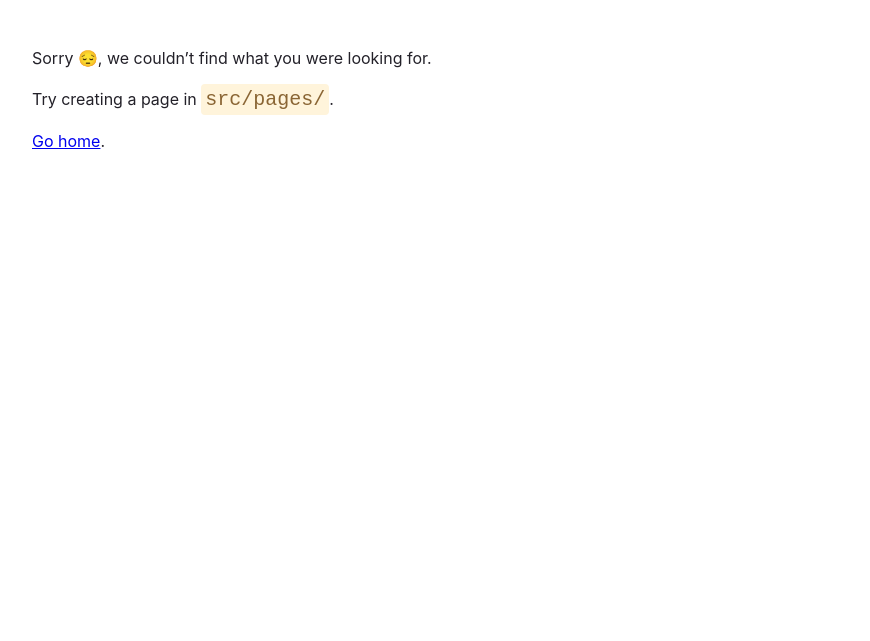
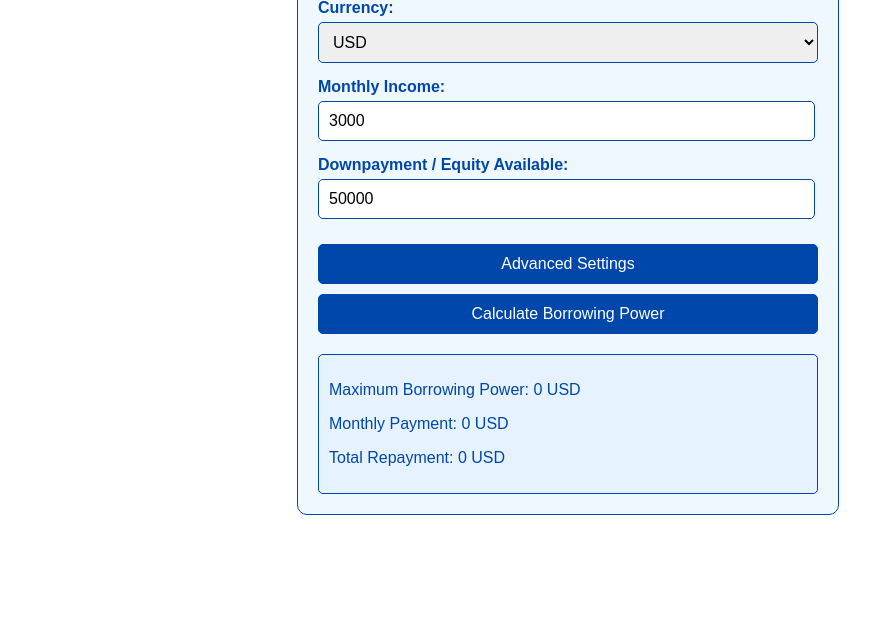
Before and after one commit to Aska-from-Antigua/personal-website, a Gatsby site: page /calculator in a window 1280 px wide. Before the commit this address had no page. Shown: the part 159-800 px from the top of the page, without its empty margins (72-942 px from the left). Built offline with nearby package versions, Linux system fonts and the light colour scheme; Gatsby itself is replaced by a stand-in of ours.

Commit message:
feat: add borrowing power calculator

```diff
--- a/src/components/layout.js
+++ b/src/components/layout.js
@@ -42,6 +42,9 @@ const Layout = ({ pageTitle, children }) => {
             <li className={navLinkItem}>
               <Link to="/contact" className={navLinkText}>Contact</Link>
             </li>
+            <li className={navLinkItem}>
+              <Link to="/calculator" className={navLinkText}>Calculator</Link>
+            </li>
             <li>
               <button className={ctaButton}>Contact Me</button>
             </li>
--- /dev/null
+++ b/src/pages/calculator.css
@@ -0,0 +1,64 @@
+.calculator {
+    font-family: Arial, sans-serif;
+    margin: 20px auto;
+    padding: 20px;
+    background-color: #f0f8ff;
+    border: 1px solid #0047ab;
+    border-radius: 10px;
+    max-width: 500px;
+  }
+
+  h1 {
+    color: #0047ab;
+    text-align: center;
+  }
+
+  p {
+    color: #0047ab;
+  }
+
+  .form-group {
+    margin-bottom: 15px;
+  }
+
+  label {
+    font-weight: bold;
+    color: #0047ab;
+    display: block;
+    margin-bottom: 5px;
+  }
+
+  input, select, button {
+    padding: 10px;
+    font-size: 16px;
+    border: 1px solid #0047ab;
+    border-radius: 5px;
+    width: 100%;
+  }
+
+  input {
+    width: 95%
+  }
+
+  button {
+    background-color: #0047ab;
+    color: white;
+    cursor: pointer;
+    margin-top: 10px;
+  }
+
+  button:hover {
+    background-color: #003580;
+  }
+
+  .output {
+    margin-top: 20px;
+    padding: 10px;
+    background-color: #e6f2ff;
+    border: 1px solid #0047ab;
+    border-radius: 5px;
+  }
+
+  .hidden {
+    display: none;
+  }
--- /dev/null
+++ b/src/pages/calculator.js
@@ -0,0 +1,131 @@
+import React, { useState } from 'react';
+import './calculator.css';
+
+const Calculator = () => {
+  const [currency, setCurrency] = useState('USD');
+  const [monthlyIncome, setMonthlyIncome] = useState(3000);
+  const [equityAvailable, setEquityAvailable] = useState(50000);
+  const [interestRate, setInterestRate] = useState(5);
+  const [downpaymentRequirement, setDownpaymentRequirement] = useState(30);
+  const [monthlyContributionLimit, setMonthlyContributionLimit] = useState(40);
+  const [loanPeriod, setLoanPeriod] = useState(15);
+  const [borrowingPower, setBorrowingPower] = useState(0);
+  const [monthlyPayment, setMonthlyPayment] = useState(0);
+  const [totalRepayment, setTotalRepayment] = useState(0);
+
+  const exchangeRate = 2.7;
+
+  const handleCurrencyChange = (newCurrency) => {
+    const rate = currency === 'USD' ? exchangeRate : 1 / exchangeRate;
+    setMonthlyIncome((prev) => (prev * rate).toFixed(2));
+    setEquityAvailable((prev) => (prev * rate).toFixed(2));
+    setCurrency(newCurrency);
+  };
+
+  const calculateBorrowingPower = () => {
+    const monthlyRepaymentLimit = monthlyIncome * (monthlyContributionLimit / 100);
+    const monthlyRate = interestRate / 100 / 12;
+    const totalMonths = loanPeriod * 12;
+    const maxLoan = monthlyRate
+      ? (monthlyRepaymentLimit * (1 - Math.pow(1 + monthlyRate, -totalMonths))) / monthlyRate
+      : monthlyRepaymentLimit * totalMonths;
+    const equityBasedLoan = equityAvailable / (downpaymentRequirement / 100);
+    const loan = Math.min(maxLoan, equityBasedLoan);
+
+    const roundedBorrowingPower = Math.floor((loan + equityAvailable) / 5000) * 5000;
+    setBorrowingPower(roundedBorrowingPower);
+
+    const monthlyPay = monthlyRate
+      ? loan * monthlyRate / (1 - Math.pow(1 + monthlyRate, -totalMonths))
+      : loan / totalMonths;
+    setMonthlyPayment(monthlyPay.toFixed(2));
+
+    const totalRepay = monthlyPay * totalMonths;
+    setTotalRepayment(totalRepay.toFixed(2));
+  };
+
+  return (
+    <div className="calculator">
+      <h1>Loan Borrowing Power Calculator</h1>
+      <div className="form-group">
+        <label>Currency:</label>
+        <select value={currency} onChange={(e) => handleCurrencyChange(e.target.value)}>
+          <option value="USD">USD</option>
+          <option value="XCD">XCD</option>
+        </select>
+      </div>
+
+      <div className="form-group">
+        <label>Monthly Income:</label>
+        <input
+          type="number"
+          value={monthlyIncome}
+          onChange={(e) => setMonthlyIncome(Number(e.target.value))}
+        />
+      </div>
+
+      <div className="form-group">
+        <label>Downpayment / Equity Available:</label>
+        <input
+          type="number"
+          value={equityAvailable}
+          onChange={(e) => setEquityAvailable(Number(e.target.value))}
+        />
+      </div>
+
+      <button className="toggle-advanced" onClick={() => document.getElementById('advanced-settings').classList.toggle('hidden')}>
+        Advanced Settings
+      </button>
+
+      <div id="advanced-settings" className="advanced hidden">
+        <div className="form-group">
+          <label>Interest Rate (%):</label>
+          <input
+            type="number"
+            value={interestRate}
+            onChange={(e) => setInterestRate(Number(e.target.value))}
+          />
+        </div>
+
+        <div className="form-group">
+          <label>Loan Period (years):</label>
+          <select value={loanPeriod} onChange={(e) => setLoanPeriod(Number(e.target.value))}>
+            <option value={5}>5</option>
+            <option value={10}>10</option>
+            <option value={15}>15</option>
+            <option value={20}>20</option>
+            <option value={30}>30</option>
+          </select>
+        </div>
+
+        <div className="form-group">
+          <label>Downpayment / Equity Requirements (%):</label>
+          <input
+            type="number"
+            value={downpaymentRequirement}
+            onChange={(e) => setDownpaymentRequirement(Number(e.target.value))}
+          />
+        </div>
+
+        <div className="form-group">
+          <label>Monthly Contribution Limit (%):</label>
+          <input
+            type="number"
+            value={monthlyContributionLimit}
+            onChange={(e) => setMonthlyContributionLimit(Number(e.target.value))}
+          />
+        </div>
+      </div>
+
+      <button onClick={calculateBorrowingPower}>Calculate Borrowing Power</button>
+
+      <div className="output">
+        <p>Maximum Borrowing Power: {borrowingPower} {currency}</p>
+        <p>Monthly Payment: {monthlyPayment} {currency}</p>
+        <p>Total Repayment: {totalRepayment} {currency}</p>
+      </div>
+    </div>
+  );
+};
+
+export default Calculator;
```
